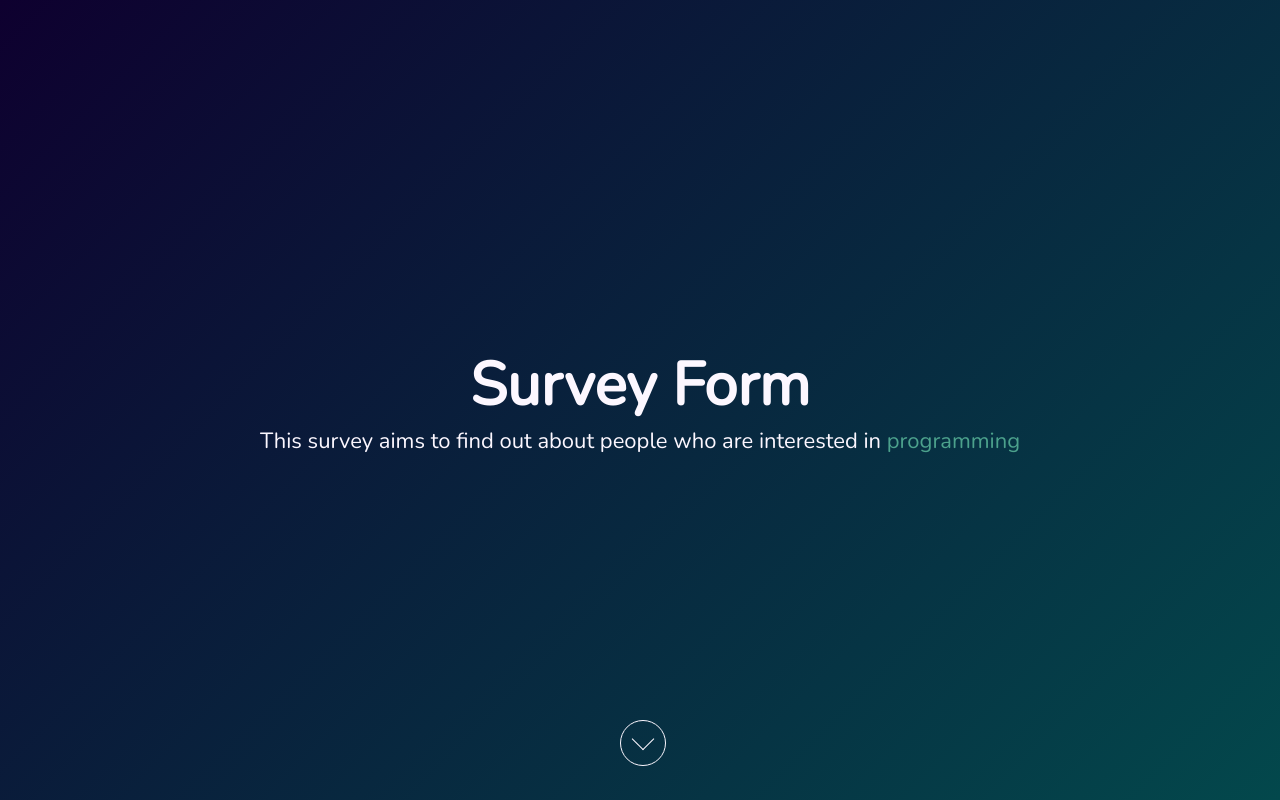
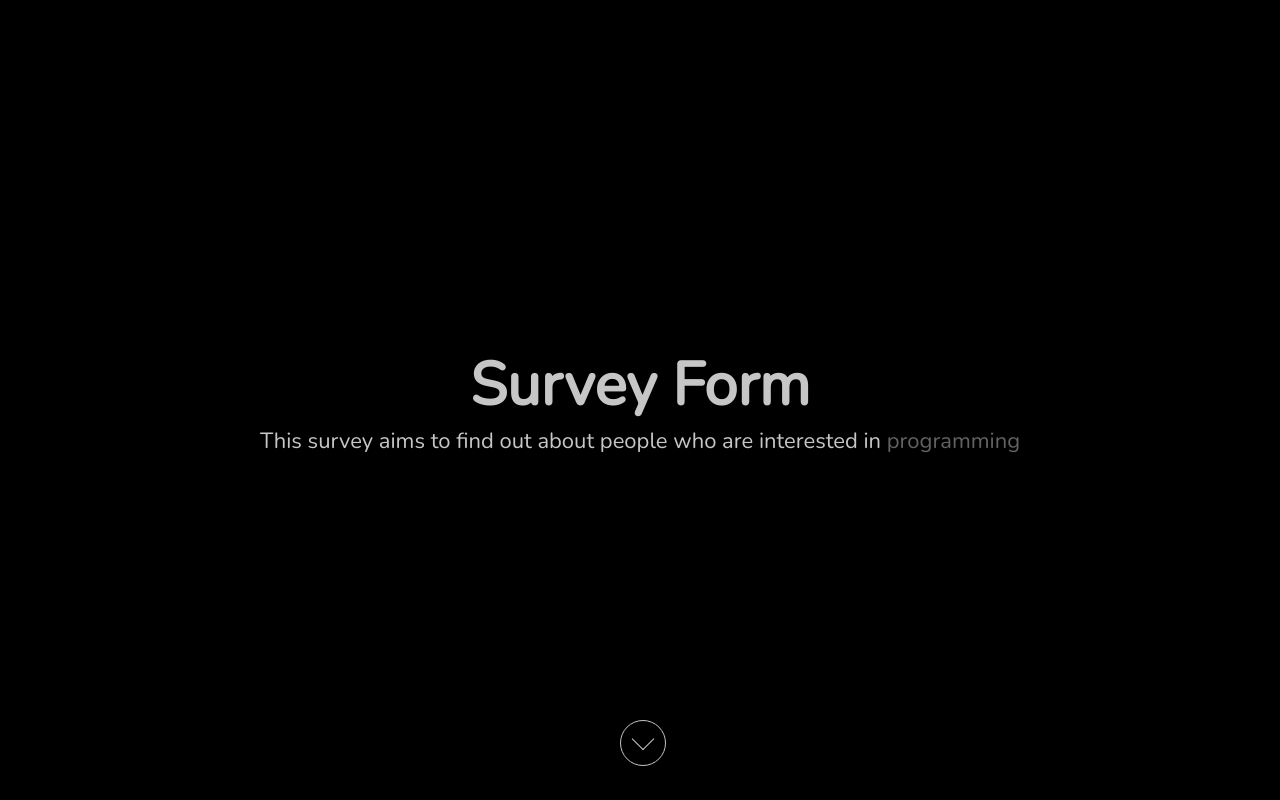
Before and after one commit to nivwer/SurveyForm-Project.github.io, a plain HTML site: page index.html in a window 1280 px wide. Shown: the top 800 px of the page. Drawn offline with nearby package versions, Linux system fonts and the light colour scheme.

Commit message:
update themes

```diff
--- a/styles.css
+++ b/styles.css
@@ -1,12 +1,13 @@
 :root {
-    --color-letter: #fcf7ff;
+    --color-letter: #c6c6c6;
     --color-letter2: #020305;
-    --color-background: #050012;
-    --color-background2:#11141f;
-    --color-background3:#191e2d;
-    --color-primary1: #45937f;
-    --color-primary2: #0e002f;
-    --color-primary3: #4ca18c;
+    --color-background: #000000;
+    --color-background2:#090909;
+    --color-background3:#090909;
+
+    --color-primary1: #909090;
+    --color-primary2: #090909;
+    --color-primary3: #626262;
 }
 
 
@@ -32,7 +33,7 @@ body {
 
 body::-webkit-scrollbar {
     width: 9px;
-    background: linear-gradient(135deg,  #0e002f -100%, #03484c 60%);
+    background: var(--color-background);
 }
 
 body::-webkit-scrollbar-thumb {
@@ -42,7 +43,7 @@ body::-webkit-scrollbar-thumb {
 }
 
 .container {
-    background: linear-gradient(135deg,  #0e002f 0%, #03484c 100%);
+    background: var(--color-background);
     background-position: fixed;
     width: 100vw;
     background-repeat: no-repeat;
@@ -131,7 +132,7 @@ body::-webkit-scrollbar-thumb {
 /* Form */
 
 .survey-form {
-    background-color: var(--color-background);
+    background-color: var(--color-backgroun);
     max-width: 500px;
     margin: 70px auto;
     padding: 2.4em 2em 2em 2em;
```
Also changed, not shown: index.html (+16 -7 lines).
